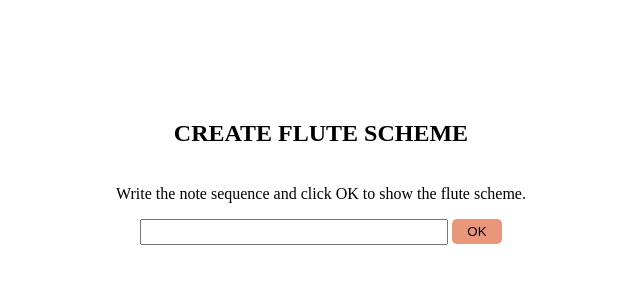
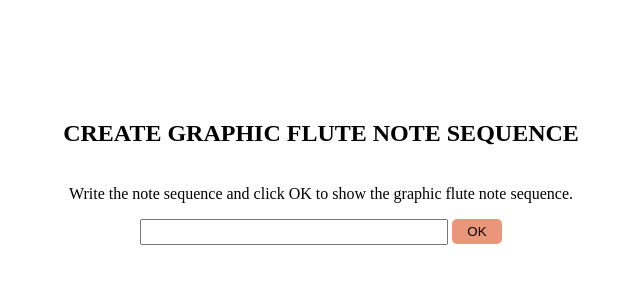
Before and after one commit to aphrenia/flutescheme, a plain HTML site: page index.html in a window 1280 px wide. Shown: the whole page, without its empty margins (319-959 px from the left). Drawn offline with Linux system fonts and the light colour scheme.

Commit message:
Header change

```diff
--- a/index.html
+++ b/index.html
@@ -3,7 +3,7 @@
   <head>
     <meta charset="utf-8">
     <meta name="viewport" content="width=device-width, initial-scale=1">
-    <title>FLUTE SCHEME</title>
+    <title>FLUTE GRAPHICS</title>
     <style>
       h2{
         text-align:center;
@@ -40,8 +40,8 @@
   <body>
 
     <div class="header">
-      <h2>CREATE FLUTE SCHEME</h2>
-      <p><br>Write the note sequence and click OK to show the flute scheme.</p>
+      <h2>CREATE GRAPHIC FLUTE NOTE SEQUENCE</h2>
+      <p><br>Write the note sequence and click OK to show the graphic flute note sequence.</p>
     <div>
     <div class="inputfield">
       <input style="width:300px" type="text" id="noteinput"></input>
```
